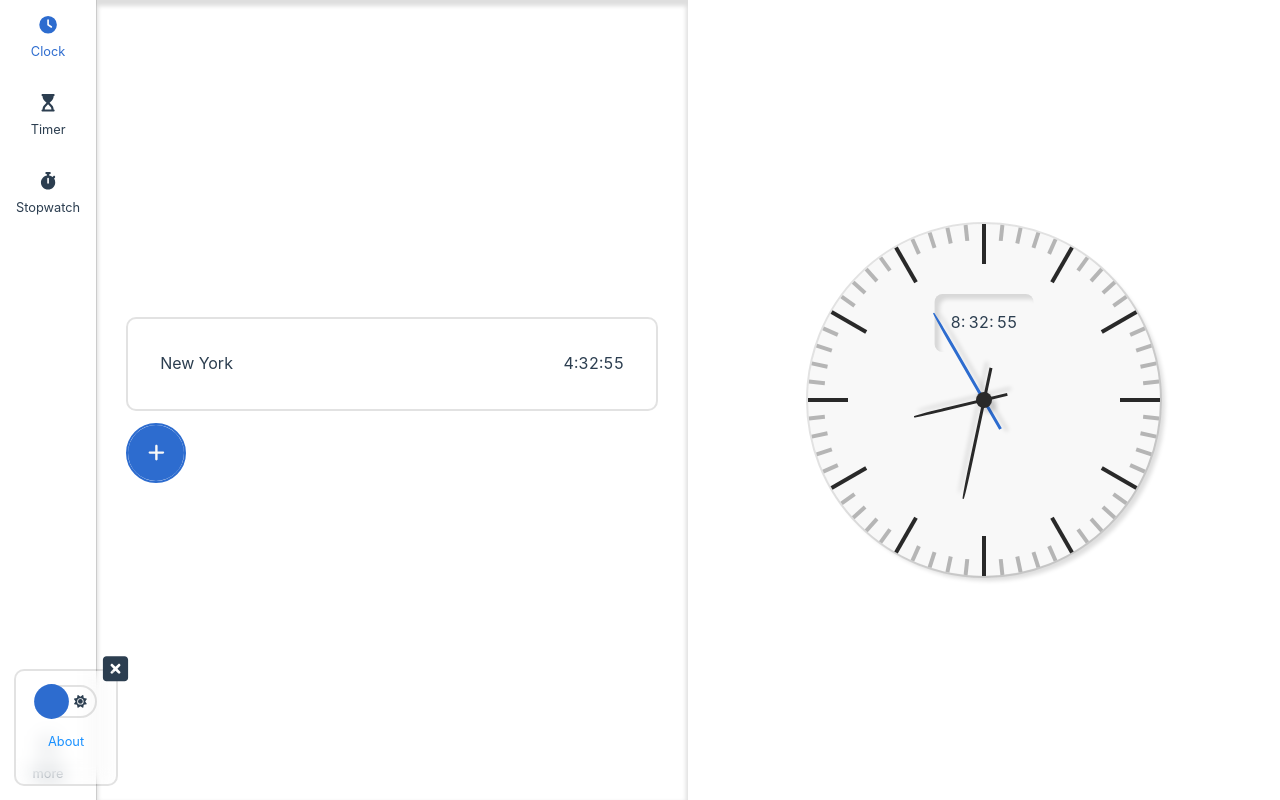
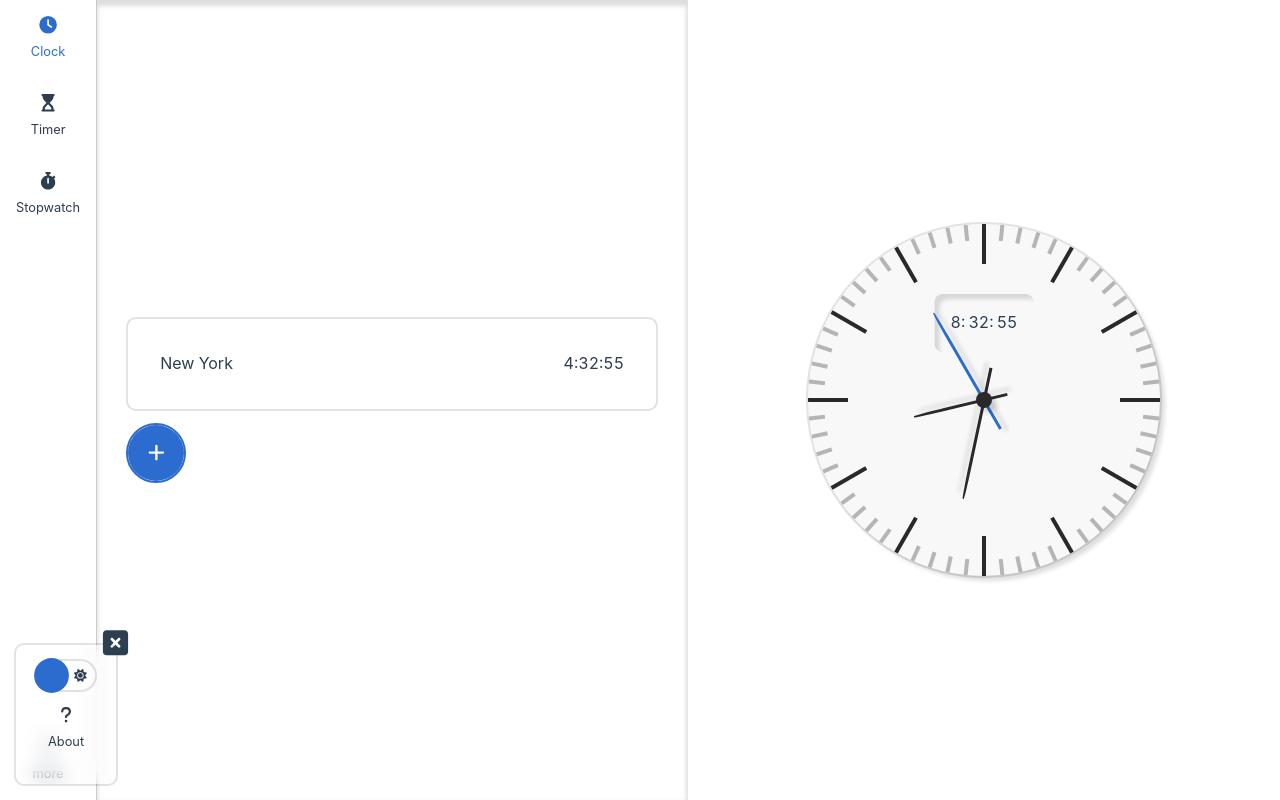
Before and after one commit to Klrfl/TellTime, a Vue app: page / in a window 1280 px wide. Both pictures are taken after a click on the button "more". Built offline with nearby package versions, Linux system fonts and the light colour scheme.

Commit message:
add question mark icon

```diff
--- a/src/components/KebabMenu.vue
+++ b/src/components/KebabMenu.vue
@@ -13,7 +13,10 @@
       <font-awesome-icon :icon="['fas', 'moon']" />
       <font-awesome-icon :icon="['fas', 'sun']" />
     </button>
-    <RouterLink class="to-about" :to="{ name: 'About' }">About</RouterLink>
+    <RouterLink class="nav-link to-about" :to="{ name: 'About' }">
+      <font-awesome-icon :icon="['fas', 'question']" />
+      <span>About</span>
+    </RouterLink>
   </div>
 </template>
 
@@ -72,7 +75,9 @@ onMounted(() => {
   inset: 2rem 1.5rem auto auto;
   transform: translateY(-100%);
   opacity: 0%;
-  transition: transform 200ms ease, opacity 200ms ease;
+  transition:
+    transform 200ms ease,
+    opacity 200ms ease;
 
   &.active {
     transform: none;
--- a/src/main.js
+++ b/src/main.js
@@ -22,6 +22,7 @@ import {
   faSquareXmark,
   faPlus,
   faFlag,
+  faQuestion,
 } from "@fortawesome/free-solid-svg-icons";
 
 library.add(
@@ -37,6 +38,7 @@ library.add(
   faSquareXmark,
   faPlus,
   faFlag,
+  faQuestion,
 );
 
 import "ant-design-vue/dist/antd.css";
```
